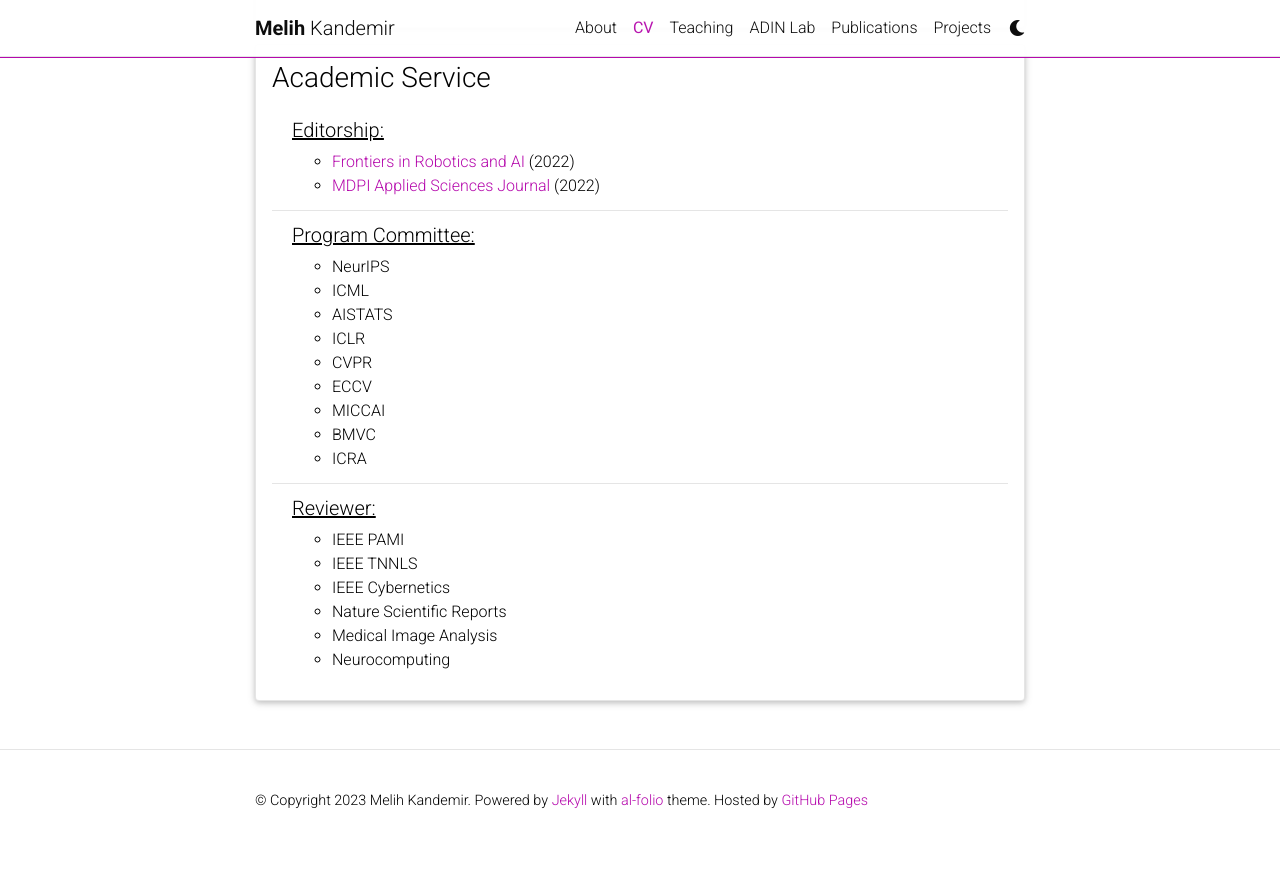
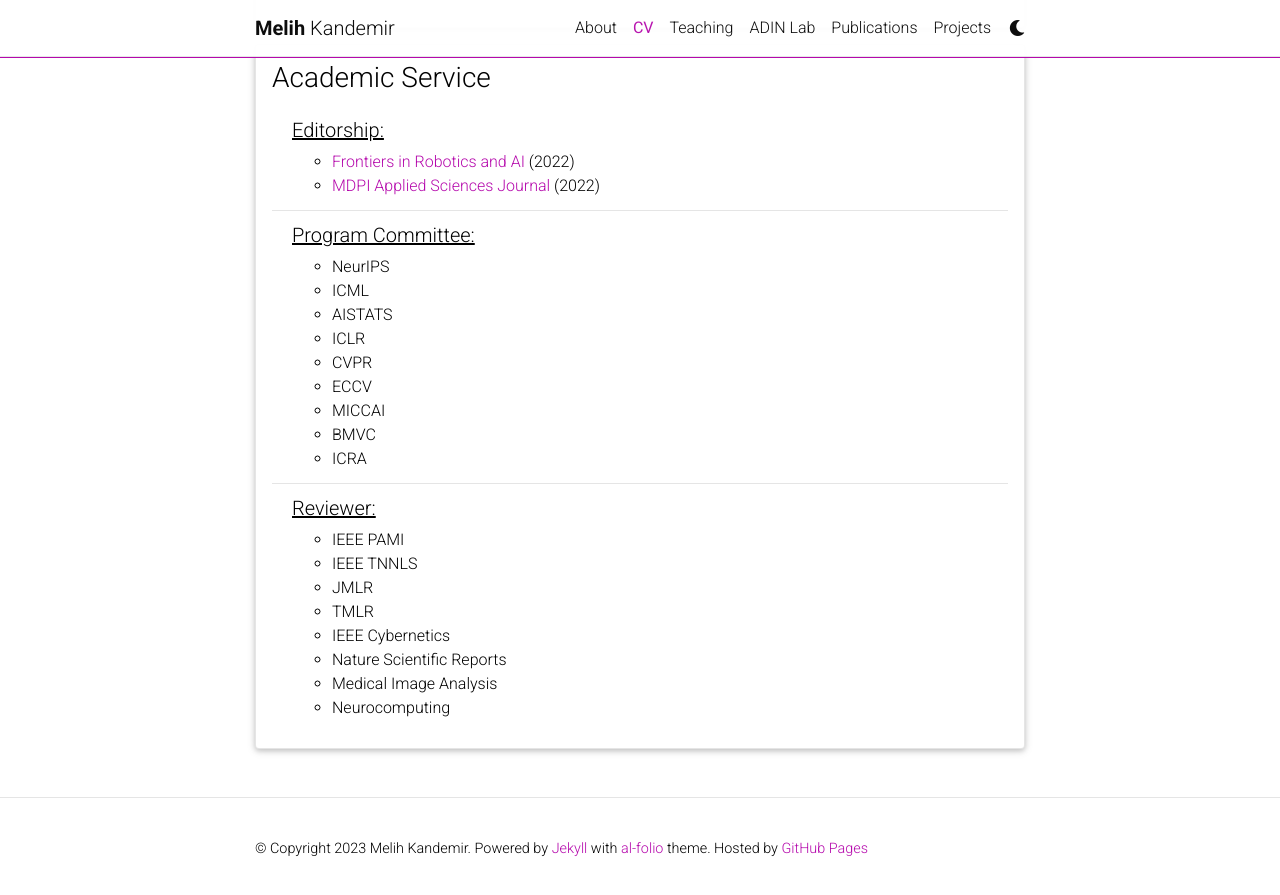
Before and after one commit to melihkandemir/melihkandemir.github.io, a Jekyll site: the page built from _pages/cv.md, in a window 1280 px wide and 900 px high, scrolled down 2459 px. Shown: the top 895 px of the window. Built offline with Jekyll 4.4.1, drawn with Linux system fonts in a browser that asks for light colours; comment, search, counter and statistics services are not loaded; a style sheet for code colours, icons or effects is not loaded; before the commit the page ends 3311 px from its top, so only the background shows below that.

Commit message:
Update cv.yml

```diff
--- a/_data/cv.yml
+++ b/_data/cv.yml
@@ -111,6 +111,8 @@
       items:
         - IEEE PAMI
         - IEEE TNNLS
+        - JMLR
+        - TMLR
         - IEEE Cybernetics
         - Nature Scientific Reports
         - Medical Image Analysis
```
